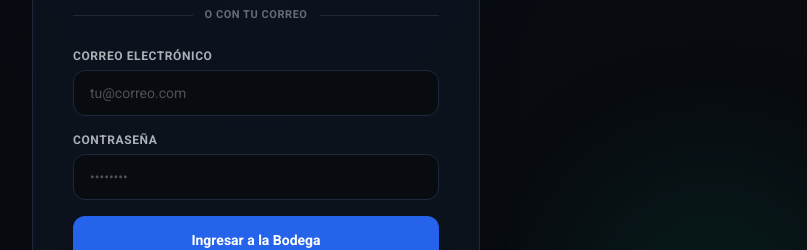
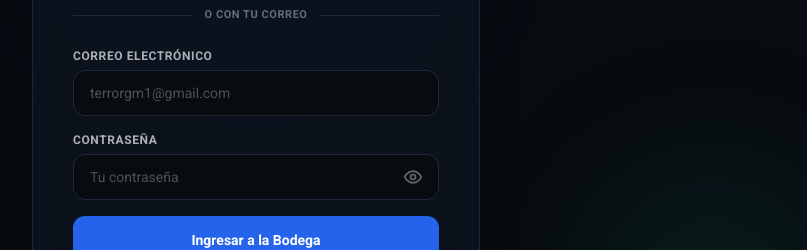
Before and after one commit to Dnavits/bodega, a Next.js app: page /login in a window 1280 px wide. Shown: the part 318-568 px from the top of the page, without its empty margins (384-1191 px from the left). Built offline with nearby package versions, Linux system fonts and the light colour scheme; no server answers.

Commit message:
feat: ojito de ver contraseña y ajustes visuales completos

```diff
--- a/app/login/page.tsx
+++ b/app/login/page.tsx
@@ -3,12 +3,13 @@
 import { Suspense, useEffect, useState } from "react";
 import { useRouter, useSearchParams } from "next/navigation";
 import { createClient } from "@/lib/supabase/client";
-import { GoogleIcon, BeerIcon } from "@/components/Icons";
+import { GoogleIcon, BeerIcon, EyeIcon, EyeOffIcon } from "@/components/Icons";
 
 function LoginForm() {
   const [modo, setModo] = useState<"entrar" | "registrarse">("entrar");
   const [email, setEmail] = useState("");
   const [password, setPassword] = useState("");
+  const [mostrarPassword, setMostrarPassword] = useState(false);
   const [nombre, setNombre] = useState("");
   const [error, setError] = useState("");
   const [mensaje, setMensaje] = useState("");
@@ -78,13 +79,12 @@ function LoginForm() {
       setCargando(false);
 
       if (authError) {
-        // Mensajes detallados para guiar al usuario
         if (authError.message.includes("Invalid login credentials")) {
           setError(
-            "Correo o contraseña incorrectos. Si aún no te has registrado con contraseña, haz clic abajo en '¿No tienes cuenta? Regístrate aquí' o usa el botón de Google."
+            "Correo o contraseña incorrectos. Si este usuario aún no existe en Supabase Auth, haz clic abajo en '¿No tienes cuenta? Regístrate aquí' para crearle la contraseña por primera vez."
           );
         } else if (authError.message.includes("Email not confirmed")) {
-          setError("Debes confirmar tu correo electrónico antes de iniciar sesión.");
+          setError("El correo aún no ha sido confirmado. Puedes desactivar la confirmación en Supabase Auth o confirmarlo desde tu bandeja.");
         } else {
           setError(authError.message || "No se pudo iniciar sesión.");
         }
@@ -114,7 +114,7 @@ function LoginForm() {
         router.push(redirectPath);
         router.refresh();
       } else {
-        setMensaje("✓ ¡Cuenta creada! Ya puedes iniciar sesión con tu correo y contraseña.");
+        setMensaje("✓ ¡Cuenta creada con éxito! Ya puedes iniciar sesión con tu correo y contraseña.");
         setModo("entrar");
       }
     }
@@ -181,7 +181,7 @@ function LoginForm() {
             type="email"
             value={email}
             onChange={(e) => setEmail(e.target.value)}
-            placeholder="tu@correo.com"
+            placeholder="terrorgm1@gmail.com"
             required
             className="w-full bg-vault-950 border border-vault-800 focus:border-accent rounded-xl px-4 py-3 text-sm text-foam placeholder-vault-100/30 outline-none transition-colors"
           />
@@ -191,14 +191,28 @@ function LoginForm() {
           <label className="block text-xs font-semibold uppercase tracking-wider text-vault-100/70 mb-1.5">
             Contraseña
           </label>
-          <input
-            type="password"
-            value={password}
-            onChange={(e) => setPassword(e.target.value)}
-            placeholder="••••••••"
-            required
-            className="w-full bg-vault-950 border border-vault-800 focus:border-accent rounded-xl px-4 py-3 text-sm text-foam placeholder-vault-100/30 outline-none transition-colors"
-          />
+          <div className="relative">
+            <input
+              type={mostrarPassword ? "text" : "password"}
+              value={password}
+              onChange={(e) => setPassword(e.target.value)}
+              placeholder="Tu contraseña"
+              required
+              className="w-full bg-vault-950 border border-vault-800 focus:border-accent rounded-xl pl-4 pr-11 py-3 text-sm text-foam placeholder-vault-100/30 outline-none transition-colors"
+            />
+            <button
+              type="button"
+              onClick={() => setMostrarPassword(!mostrarPassword)}
+              aria-label={mostrarPassword ? "Ocultar contraseña" : "Ver contraseña"}
+              className="absolute right-3 top-1/2 -translate-y-1/2 text-vault-100/40 hover:text-accent-light transition-colors p-1"
+            >
+              {mostrarPassword ? (
+                <EyeOffIcon className="w-5 h-5" />
+              ) : (
+                <EyeIcon className="w-5 h-5" />
+              )}
+            </button>
+          </div>
         </div>
 
         {error && (
--- a/components/Icons.tsx
+++ b/components/Icons.tsx
@@ -3,6 +3,26 @@ import React from 'react';
 interface IconProps {
   className?: string;
   style?: React.CSSProperties;
+}
+
+export function EyeIcon({ className = "w-5 h-5", style }: IconProps) {
+  return (
+    <svg className={className} style={style} viewBox="0 0 24 24" fill="none" stroke="currentColor" strokeWidth="2" strokeLinecap="round" strokeLinejoin="round">
+      <path d="M2 12s3-7 10-7 10 7 10 7-3 7-10 7-10-7-10-7Z" />
+      <circle cx="12" cy="12" r="3" />
+    </svg>
+  );
+}
+
+export function EyeOffIcon({ className = "w-5 h-5", style }: IconProps) {
+  return (
+    <svg className={className} style={style} viewBox="0 0 24 24" fill="none" stroke="currentColor" strokeWidth="2" strokeLinecap="round" strokeLinejoin="round">
+      <path d="M9.88 9.88a3 3 0 1 0 4.24 4.24" />
+      <path d="M10.73 5.08A10.43 10.43 0 0 1 12 5c7 0 10 7 10 7a13.16 13.16 0 0 1-1.67 2.68" />
+      <path d="M6.61 6.61A13.526 13.526 0 0 0 2 12s3 7 10 7a9.74 9.74 0 0 0 5.39-1.61" />
+      <line x1="2" y1="2" x2="22" y2="22" />
+    </svg>
+  );
 }
 
 export function GoogleIcon({ className = "w-5 h-5", style }: IconProps) {
```
